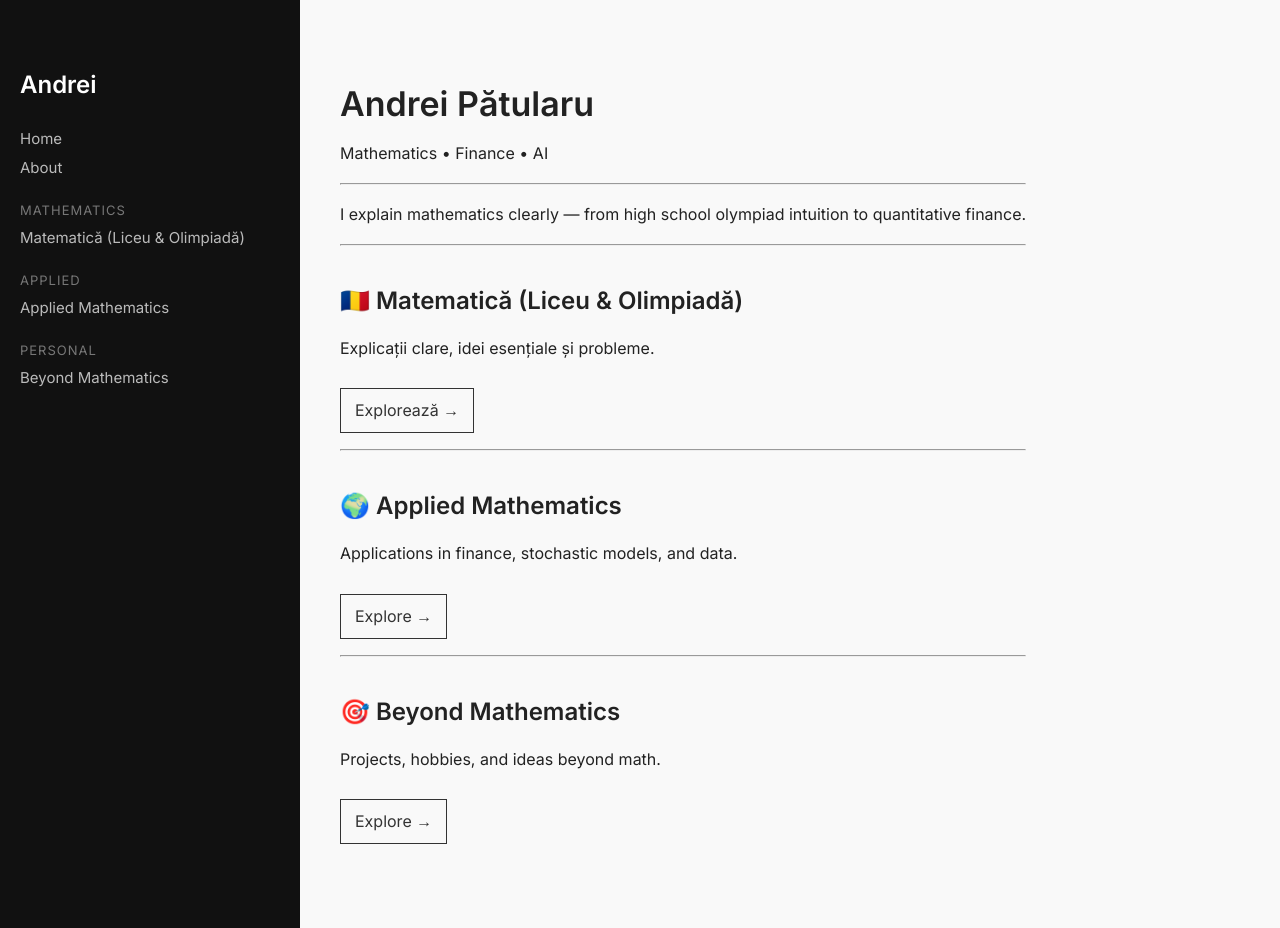
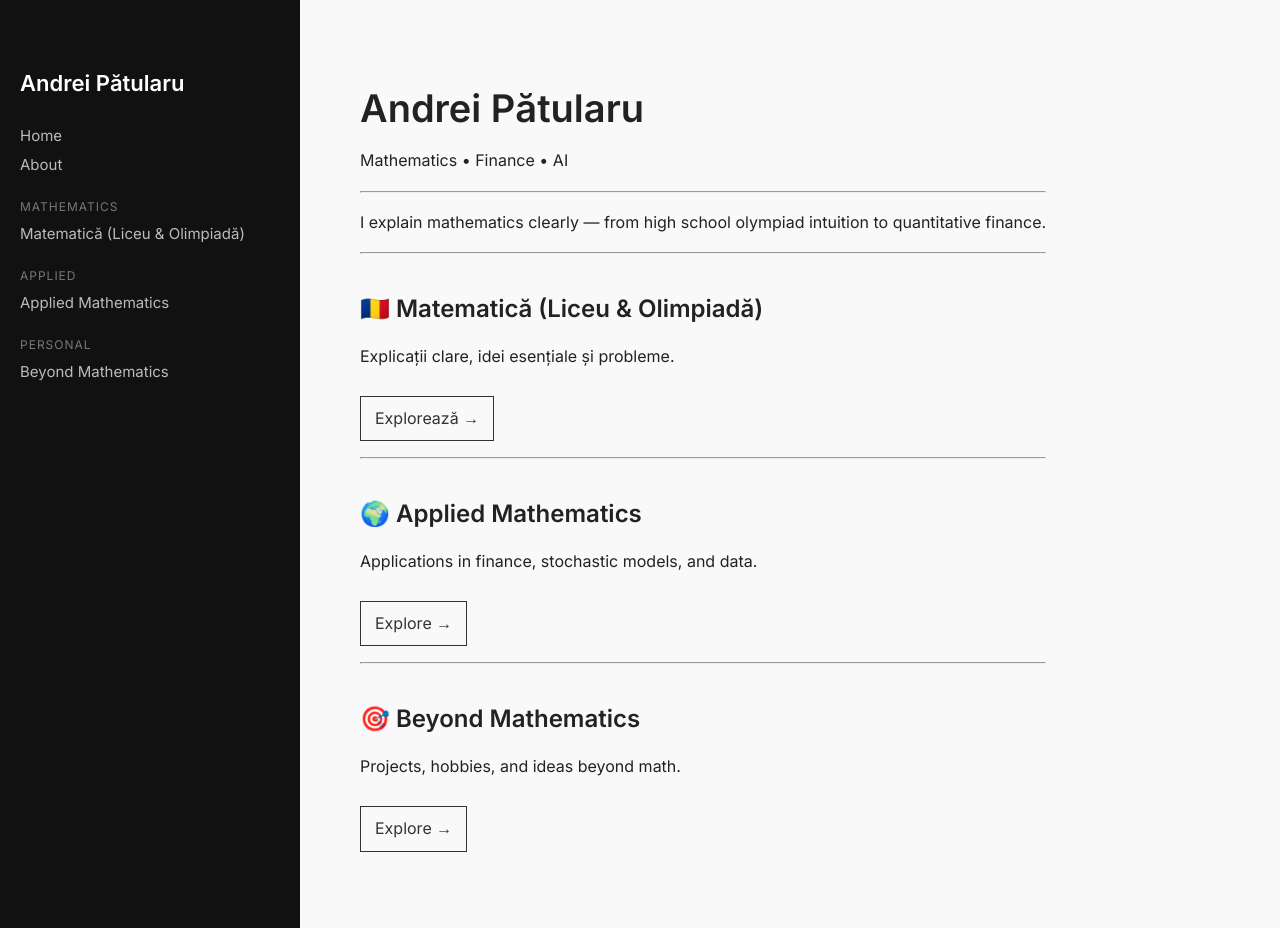
Before and after one commit to andrei121p/andreipatularu.github.io, a Jekyll site: the page built from index.md, in a window 1280 px wide and 928 px high. Built offline with Jekyll 4.4.1, drawn with Linux system fonts in a browser that asks for light colours.

Commit message:
Update sidebar title and adjust styles

```diff
--- a/_layouts/home.html
+++ b/_layouts/home.html
@@ -4,7 +4,7 @@
   <meta charset="UTF-8">
   <title>{{ page.title }}</title>
 
-  <!-- MathJax -->
+  <!-- Math support -->
   <script src="https://cdn.jsdelivr.net/npm/mathjax@3/es5/tex-mml-chtml.js"></script>
 
   <!-- Google Font -->
@@ -32,6 +32,7 @@
     .sidebar h2 {
       font-weight: 600;
       margin-bottom: 30px;
+      font-size: 22px;
     }
 
     .sidebar a {
@@ -50,21 +51,21 @@
 
     .section-title {
       margin-top: 25px;
-      font-size: 13px;
+      font-size: 12px;
       color: #777;
       text-transform: uppercase;
       letter-spacing: 1px;
     }
 
-    /* CONTENT */
+    /* MAIN CONTENT */
     .content {
       margin-left: 280px;
-      padding: 60px;
+      padding: 60px 80px;
       max-width: 900px;
     }
 
     h1 {
-      font-size: 34px;
+      font-size: 38px;
       margin-bottom: 10px;
     }
 
@@ -76,6 +77,20 @@
     p {
       line-height: 1.7;
       font-size: 16px;
+    }
+
+    .card {
+      border: 1px solid #ddd;
+      padding: 20px;
+      border-radius: 6px;
+      margin: 20px 0;
+      background: white;
+      box-shadow: 0 2px 4px rgba(0,0,0,0.05);
+      transition: 0.2s;
+    }
+
+    .card:hover {
+      box-shadow: 0 4px 8px rgba(0,0,0,0.1);
     }
 
     a.button {
@@ -92,14 +107,13 @@
       background: #333;
       color: white;
     }
-
   </style>
 </head>
 
 <body>
 
 <div class="sidebar">
-  <h2>Andrei</h2>
+  <h2>Andrei Pătularu</h2>
 
   <a href="/">Home</a>
   <a href="/about/">About</a>
```
